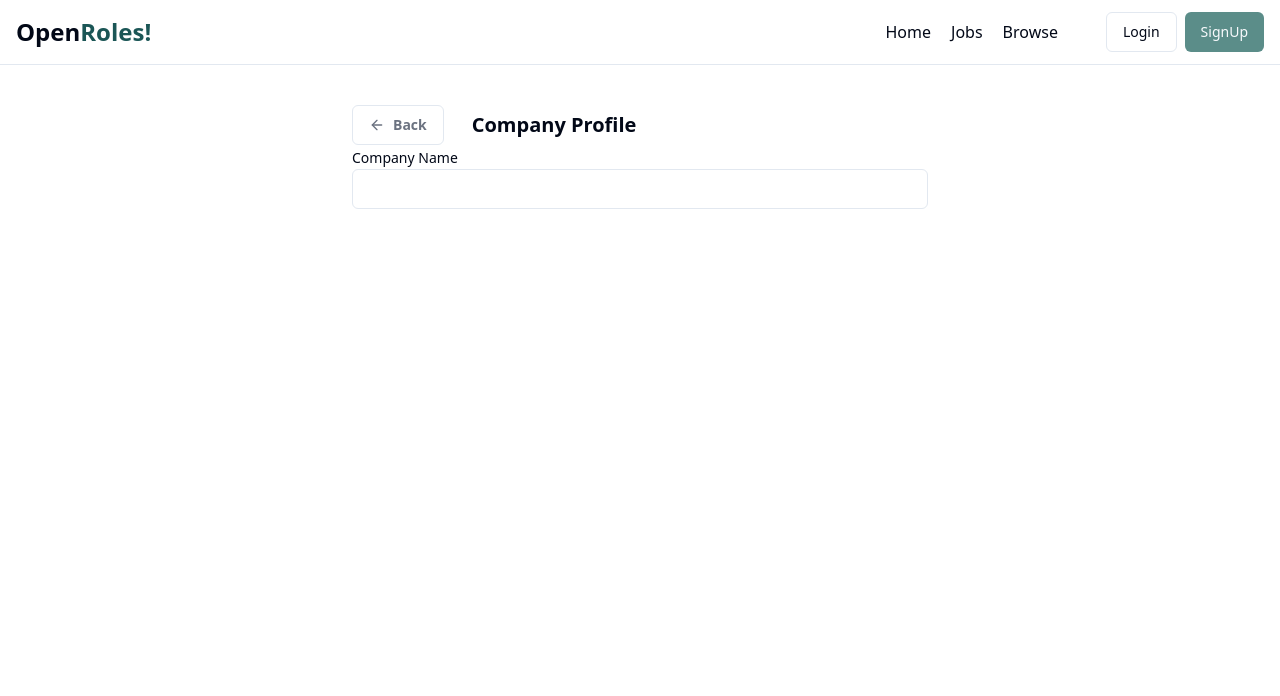
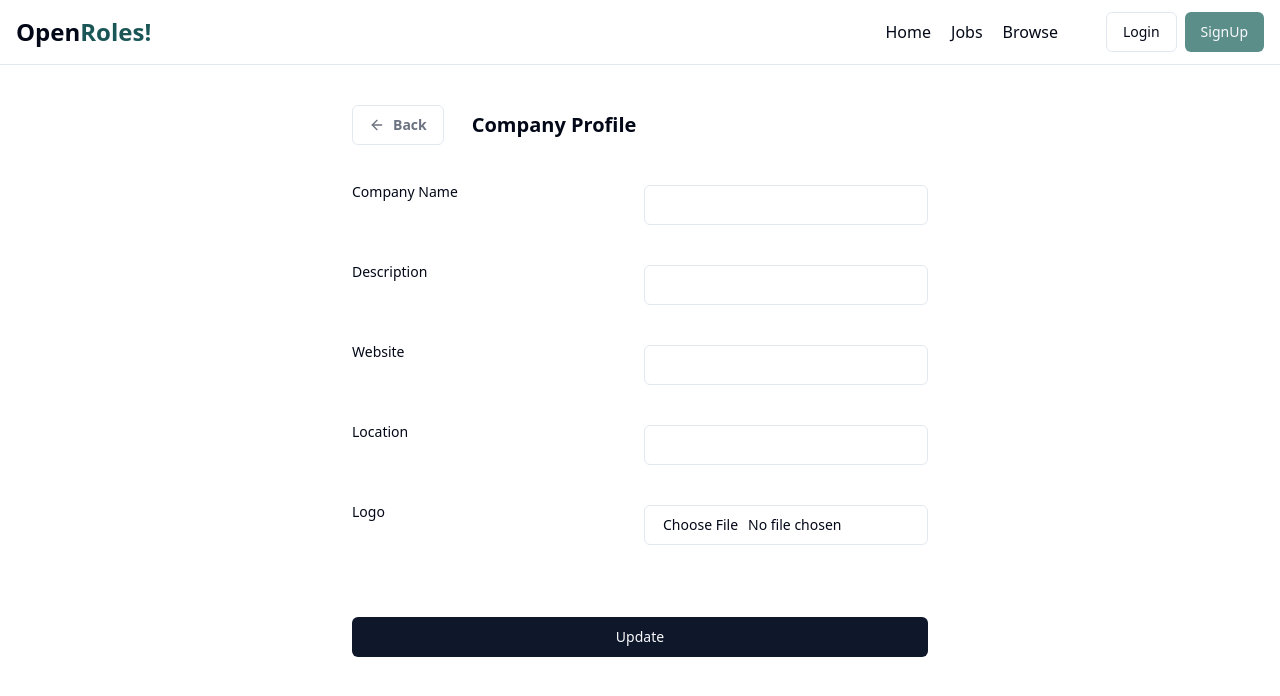
Before and after one commit to titanium-exe/OpenRoles, a React (Vite) app in the folder frontend/: page /admin/companies/1 in a window 1280 px wide. Shown: the top 696 px of the page. Built offline with nearby package versions, Linux system fonts and the light colour scheme.

Commit message:
fixed multer

```diff
--- a/frontend/src/components/admin/CompanyProfile.jsx
+++ b/frontend/src/components/admin/CompanyProfile.jsx
@@ -1,46 +1,140 @@
-import React, { useEffect, useState } from 'react'
-import Navbar from '../shared/Navbar'
-import { Button } from '../ui/button'
-import { ArrowLeft, Loader2 } from 'lucide-react'
-import { Label } from '../ui/label'
-import { Input } from '../ui/input'
-import axios from 'axios'
-import { COMPANY_API_END_POINT } from '@/utils/constant'
-import { useNavigate, useParams } from 'react-router-dom'
-import { toast } from 'sonner'
-import { useSelector } from 'react-redux'
-
+import React, { useEffect, useState } from "react";
+import Navbar from "../shared/Navbar";
+import { Button } from "../ui/button";
+import { ArrowLeft, Loader2 } from "lucide-react";
+import { Label } from "../ui/label";
+import { Input } from "../ui/input";
+import axios from "axios";
+import { COMPANY_API_END_POINT } from "@/utils/constant";
+import { useNavigate, useParams } from "react-router-dom";
 
 const CompanyProfile = () => {
   const [input, setInput] = useState({
-    name:"",
-    description:"",
-    website:"",
-    location:"",
-    file:null
+    name: "",
+    description: "",
+    website: "",
+    location: "",
+    file: null,
   });
+
+  const [loading, setLoading] = useState(false);
+  const params = useParams();
+  const navigate = useNavigate();
+
+  const changeEventHandler = (e) => {
+    setInput({ ...input, [e.target.name]: e.target.value });
+  };
+
+  const changeFileHandler = (e) => {
+    const file = e.target.files?.[0];
+    setInput({ ...input, file });
+  };
+
+  const submitHandler = async (e) => {
+    e.preventDefault();
+    const formData = new FormData();
+    formData.append("name", input.name);
+    formData.append("description", input.description);
+    formData.append("website", input.website);
+    formData.append("location", input.location);
+
+    if (input.file) {
+      formData.append("file", input.file);
+    }
+
+    // calling API
+    try {
+      setLoading(true);
+      const res = await axios.put(
+        `${COMPANY_API_END_POINT}/update/${params.id}`,
+        formData,
+        {
+          headers: {
+            "Content-Type": "multipart/form-data",
+          },
+          withCredentials: true,
+        }
+      );
+
+      if (res.data.success) {
+        toast.success(res.data.message);
+        navigate("/admin/companies");
+      }
+    } catch (error) {
+      console.log(error);
+      toast.error(error.response.data.message);
+    } finally {
+      setLoading(false);
+    }
+  };
 
   return (
     <div>
-      <Navbar/>
-      <div className='max-w-xl mx-auto my-10'>
-        <form action="">
-          <div className='flex items-center  gap-7 padding-8'>
-          <Button className="flex items-center gap-2 text-gray-500 font-semibold" variant="outline">
-            <ArrowLeft/>
+      <Navbar />
+      <div className="max-w-xl mx-auto my-10">
+        <form onSubmit={submitHandler}>
+          <div className="flex items-center  gap-7 padding-8">
+            <Button
+              className="flex items-center gap-2 text-gray-500 font-semibold"
+              variant="outline"
+            >
+              <ArrowLeft />
               <span>Back</span>
             </Button>
-          <h1 className='font-bold text-xl'>Company Profile</h1>
+            <h1 className="font-bold text-xl">Company Profile</h1>
           </div>
+          <div className="grid grid-cols-2 gap-2 my-10">
             <Label>Company Name</Label>
             <Input
               type="text"
               name="name"
+              value={input.name}
+              onChange={changeEventHandler}
             />
+          </div>
+          <div className="grid grid-cols-2 gap-2 my-10">
+            <Label>Description</Label>
+            <Input
+              type="text"
+              name="description"
+              value={input.description}
+              onChange={changeEventHandler}
+            />
+          </div>
+          <div className="grid grid-cols-2 gap-2 my-10">
+            <Label>Website</Label>
+            <Input
+              type="text"
+              name="website"
+              value={input.website}
+              onChange={changeEventHandler}
+            />
+          </div>
+          <div className="grid grid-cols-2 gap-2 my-10">
+            <Label>Location</Label>
+            <Input
+              type="text"
+              name="location"
+              value={input.location}
+              onChange={changeEventHandler}
+            />
+          </div>
+          <div className="grid grid-cols-2 gap-2 my-10">
+            <Label>Logo</Label>
+            <Input
+              name="file"
+              type="file"
+              accept="image/*"
+              onChange={changeFileHandler}
+            />
+          </div>
+          <Button type="submit" className="w-full mt-8">
+            Update
+          </Button>
         </form>
       </div>
     </div>
-  )
-}
+  );
+};
 
-export default CompanyProfile
+export default CompanyProfile;
```
Also changed, not shown: 2 other files (tests, documents, lock files or other folders). Lines whose indentation alone changed are shown as unchanged.
